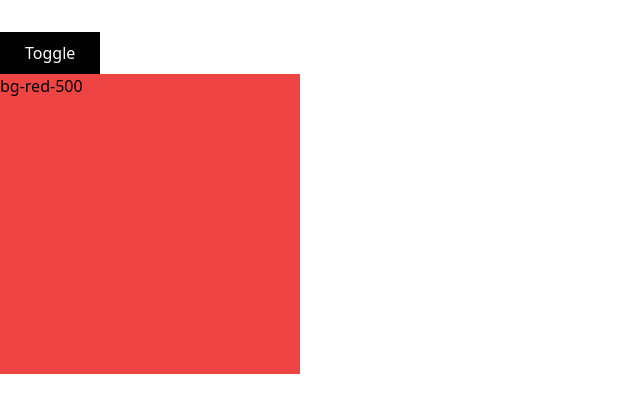
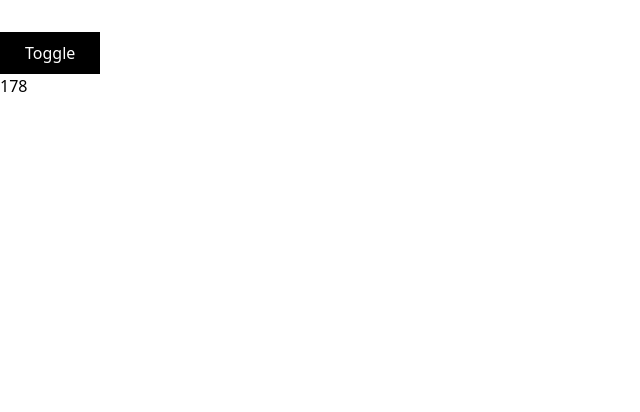
Before and after one commit to truongnhuhungnam/react-learning, a React (Create React App) app: page / in a window 1280 px wide. Both pictures are taken after a click on the button "Toggle". Shown: the top 412 px of the page, without its empty margins (0-640 px from the left). Built offline with nearby package versions, Linux system fonts and the light colour scheme.

Commit message:
timer UseEffect

```diff
--- a/src/App.js
+++ b/src/App.js
@@ -1,5 +1,5 @@
 import { useState } from "react";
-import ResizeUseEffect from "./components/ResizeUseEffect";
+import TimerUseEffect from "./components/TimerUseEffect";
 
 function App() {
     const [show, setShow] = useState(false);
@@ -12,7 +12,7 @@ function App() {
                 >
                     Toggle
                 </button>
-                {show && <ResizeUseEffect />}
+                {show && <TimerUseEffect />}
             </div>
         </div>
     );
--- /dev/null
+++ b/src/components/TimerUseEffect.js
@@ -0,0 +1,17 @@
+import { useState, useEffect } from "react";
+
+const TimerUseEffect = () => {
+    const [countdown, setCountdown] = useState(180);
+
+    useEffect(() => {
+        const timerID = setInterval(() => {
+            setCountdown((prevState) => prevState - 1);
+        }, 1000);
+
+        return () => clearInterval(timerID);
+    }, []);
+
+    return <div>{countdown}</div>;
+};
+
+export default TimerUseEffect;
```
